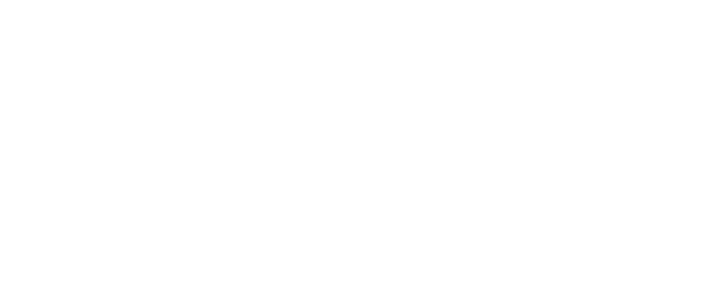
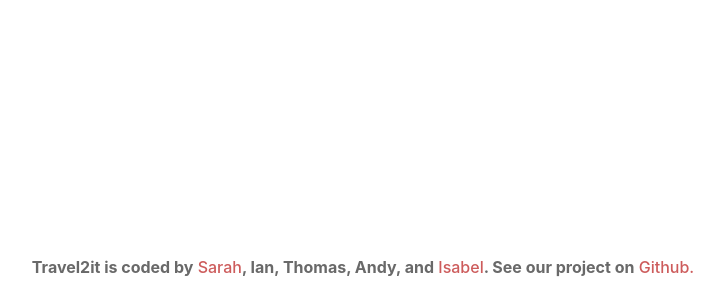
Before and after one commit to chingu-voyages/v41-geckos-team-09, a React (Vite) app: page / in a window 1280 px wide. Shown: the part 500-800 px from the top of the page, without its empty margins (277-1001 px from the left). Built offline with nearby package versions, Linux system fonts and the light colour scheme.

Commit message:
add <Footer /> to App.jsx, footer.jsx, footer.css

```diff
--- a/src/App.jsx
+++ b/src/App.jsx
@@ -1,10 +1,12 @@
 import { useState } from 'react'
+import Footer from './components/footer/footer.jsx'
 import './App.css'
 
 function App() {
 
   return (
     <div className="App">
+      <Footer />
     </div>
   )
 }
--- a/src/components/footer/footer.css
+++ b/src/components/footer/footer.css
@@ -0,0 +1,16 @@
+h4 {
+    color:dimgrey
+}
+
+/* why won't the hover text change to indianred? */
+/* I realise Ian will change the colours and style */
+a:link, a:visited, a:hover, a:active {
+    color:indianred
+}
+
+.footerContainer {
+    position: fixed;
+    left:0;
+    bottom:0;
+    right:0;
+}
--- a/src/components/footer/footer.jsx
+++ b/src/components/footer/footer.jsx
@@ -0,0 +1,20 @@
+import React from 'react';
+import './footer.css'
+
+const Footer = () => {
+    return (
+        <div>
+<footer className ="footerContainer">
+            <h4>Travel2it is coded by
+                <a target="_blank" href='https://www.linkedin.com/in/sara-baqla/' title="Sarah, a linkedin.com link"> Sarah
+                </a>, Ian, Thomas, Andy, and
+                <a target="_blank" href='https://www.linkedin.com/in/isabel-klint/' title="Isabel, a linkedin.com link"> Isabel
+                </a>. See our project on
+                <a target="_blank" href='https://github.com/chingu-voyages/v41-geckos-team-09' title="Github link"> Github.
+                </a>
+            </h4>
+</footer>
+</div>
+    );
+  };
+  export default Footer;
```
